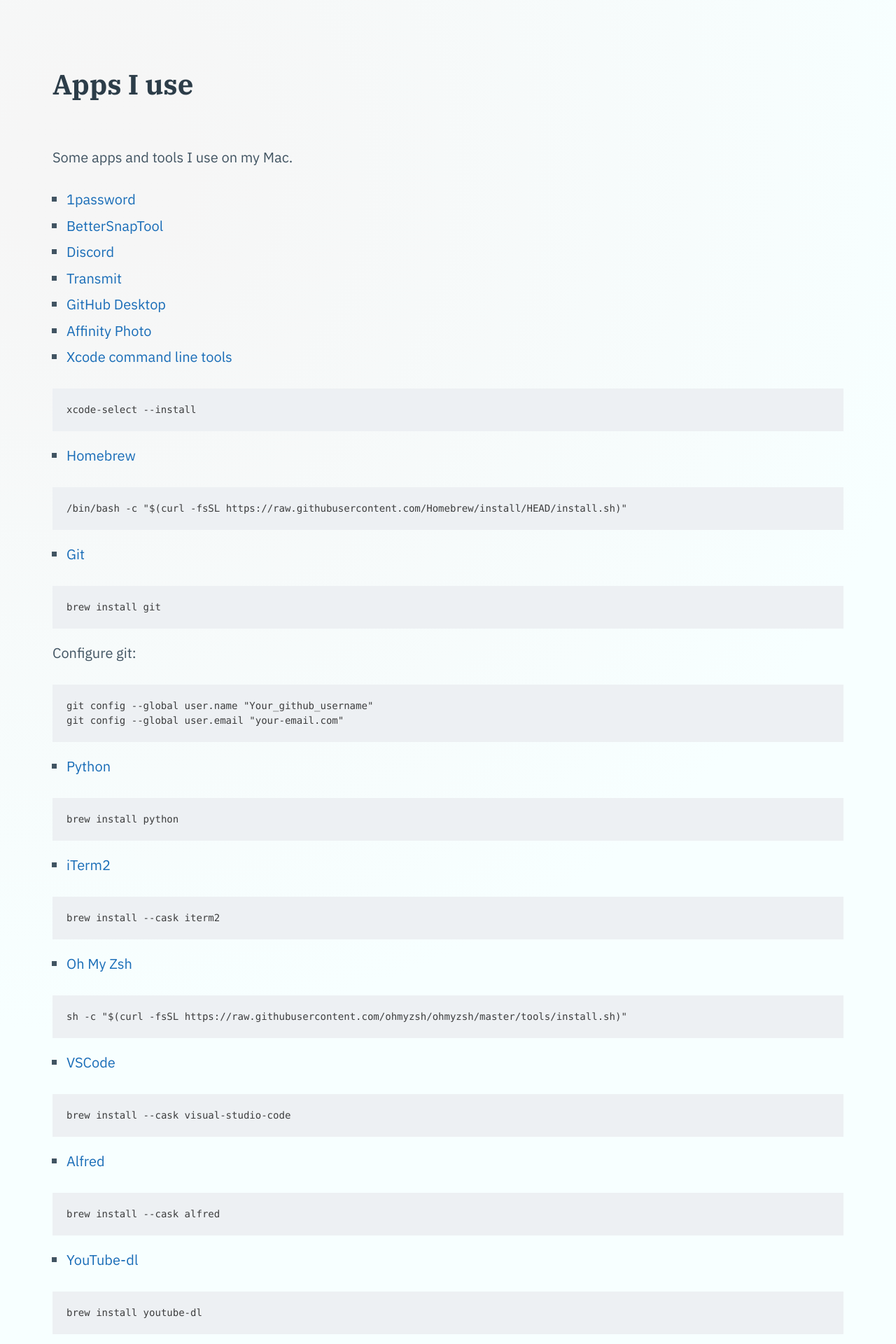
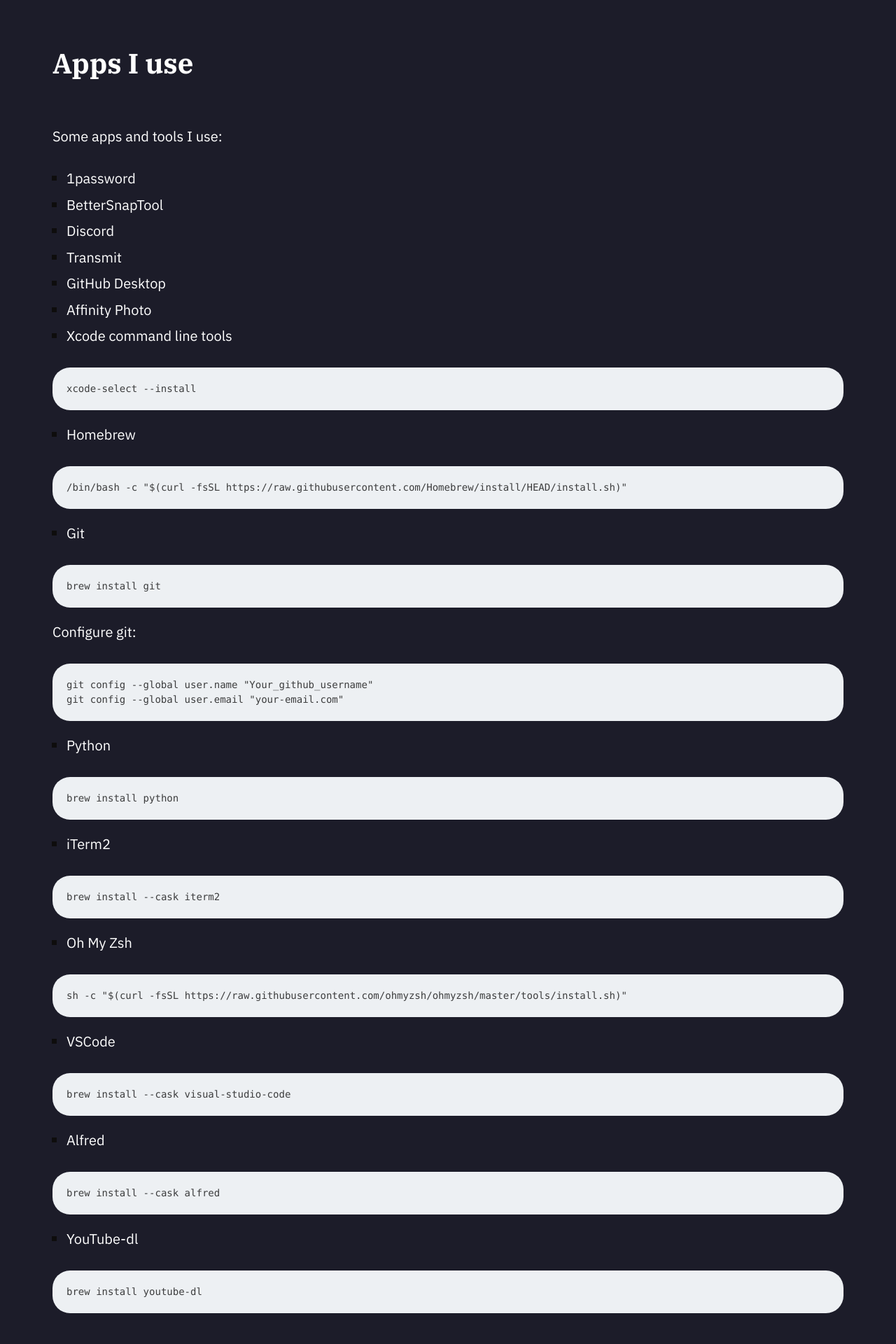
Before and after one commit to leabs/stevenleabo.com, a Jekyll site: the page built from apps.html, in a window 1280 px wide. Shown: the top 1920 px of the page at 70% size. Built offline with Jekyll 4.4.1, drawn with Linux system fonts in a browser that asks for light colours.

Commit message:
adding colors, video, nice stuff

````diff
--- a/_includes/head.html
+++ b/_includes/head.html
@@ -16,6 +16,17 @@
   {% endif %}
 
   <style>
+    :root {
+      --darkest: #1c1c29;
+      --highlight: #7ed7e8;
+      --highlight2: #9cdf97;
+      --highlight3: #f9aa7c;
+      --black: #0e0d0d;
+    }
+    body {
+      color: var(--ctp-mocha-text);
+      background: var(--darkest);
+    }
     h1,
     h2,
     h3,
@@ -28,6 +39,7 @@
     a,
     li {
       font-family: "IBM Plex Sans", sans-serif;
+      color:var(--black);
     }
     /* Blue Light scheme (Default) */
     /* Can be forced with data-theme="light" */
@@ -73,7 +85,7 @@
       --nav-link-spacing-horizontal: 15px;
       --form-element-spacing-vertical: 5px;
       --form-element-spacing-horizontal: 15px;
-      --border-radius: 0;
+      --border-radius: 25px;
       --color: rgb(13, 17, 23);
     }
     h4 {
@@ -84,10 +96,22 @@
     .headings > :last-child,
     hgroup > :last-child {
       font-family: "IBM Plex Serif", serif;
-      color: hsl(205deg, 25%, 23%) !important;
+      color: var(--darkest);
     }
-    h1 {
-      --color: var(--h3-color);
+    h1, h2, h3{
+      --color: var(--darkest);
+    }
+    #blog > article > .post-title{
+      color:var(--darkest);
+    }
+    #blog > div > div > div:nth-child(1) > article {
+      background-color: var(--highlight);
+    }
+    #blog > div > div > div:nth-child(2) > article {
+      background-color: var(--highlight2);
+    }
+    #blog > div > div > div:nth-child(3) > article {
+      background-color: #fff;
     }
   </style>
 
--- a/_includes/home/about.html
+++ b/_includes/home/about.html
@@ -2,13 +2,13 @@
   <div class="container" style="padding-top: 60px">
     <div class="grid">
       <div>
-        <article style="margin: 0">
+        <article style="margin: 0; ">
           <h1 style="margin-bottom: 27px">Steven Leabo</h1>
           <br />
 
           <p>
-            As a professional Frontend Web Developer with
-            <span id="years"></span> years of experience, I have collaborated
+            I'm a Frontend Web Developer with
+            <span id="years"></span> years of experience. I have collaborated
             with a wide range of clients, from start-ups to larger companies. My
             areas of expertise include creating appealing styles, constructing
             layouts and components based on designs, and utilizing cutting-edge
--- a/_layouts/home.html
+++ b/_layouts/home.html
@@ -3,7 +3,7 @@
 ---
 
 {% include home/about.html %}
+{% include home/featured-project.html %}
 {% include home/featured-post.html %}
 <!-- {% include home/prs.html %} -->
-{% include home/featured-project.html %}
-{% include home/featured-videos.html %}
+<!-- {% include home/featured-videos.html %} -->
--- /dev/null
+++ b/apps.html
@@ -0,0 +1,241 @@
+---
+title: Apps I use
+layout: default
+permalink: /apps/
+---
+
+<div style="padding-top:30px;">
+  <br />
+  <h1 class="text-white" id="apps-i-use">Apps I use</h1>
+
+  <p class="text-white">Some apps and tools I use:</p>
+
+  <ul>
+    <li><a class="text-white" href="https://1password.com/">1password</a></li>
+    <li>
+      <a
+        class="text-white"
+        href="https://apps.apple.com/gb/app/bettersnaptool/id417375580?mt=12"
+        >BetterSnapTool</a
+      >
+    </li>
+    <li><a class="text-white" href="https://discord.com/">Discord</a></li>
+    <li>
+      <a class="text-white" href="https://panic.com/transmit/">Transmit</a>
+    </li>
+    <li>
+      <a class="text-white" href="https://desktop.github.com/"
+        >GitHub Desktop</a
+      >
+    </li>
+    <li>
+      <a class="text-white" href="https://affinity.serif.com/en-gb/photo/"
+        >Affinity Photo</a
+      >
+    </li>
+    <li>
+      <a class="text-white" href="https://developer.apple.com/download/more/"
+        >Xcode command line tools</a
+      >
+    </li>
+  </ul>
+
+  <div class="language-bash highlighter-rouge">
+    <div class="highlight">
+      <pre
+        class="highlight"
+      ><code>xcode-select <span class="nt">--install</span>
+</code></pre>
+    </div>
+  </div>
+
+  <ul>
+    <li><a class="text-white" href="https://brew.sh/">Homebrew</a></li>
+  </ul>
+
+  <div class="language-bash highlighter-rouge">
+    <div class="highlight">
+      <pre
+        class="highlight"
+      ><code>/bin/bash <span class="nt">-c</span> <span class="s2">"</span><span class="si">$(</span>curl <span class="nt">-fsSL</span> https://raw.githubusercontent.com/Homebrew/install/HEAD/install.sh<span class="si">)</span><span class="s2">"</span>
+</code></pre>
+    </div>
+  </div>
+
+  <ul>
+    <li><a class="text-white" href="https://git-scm.com/">Git</a></li>
+  </ul>
+
+  <div class="language-bash highlighter-rouge">
+    <div class="highlight">
+      <pre class="highlight"><code>brew <span class="nb">install </span>git
+</code></pre>
+    </div>
+  </div>
+
+  <p class="text-white">Configure git:</p>
+
+  <div class="language-bash highlighter-rouge">
+    <div class="highlight">
+      <pre
+        class="highlight"
+      ><code>git config <span class="nt">--global</span> user.name <span class="s2">"Your_github_username"</span>
+git config <span class="nt">--global</span> user.email <span class="s2">"your-email.com"</span>
+</code></pre>
+    </div>
+  </div>
+
+  <ul>
+    <li><a class="text-white" href="https://www.python.org/">Python</a></li>
+  </ul>
+
+  <div class="language-bash highlighter-rouge">
+    <div class="highlight">
+      <pre class="highlight"><code>brew <span class="nb">install </span>python
+</code></pre>
+    </div>
+  </div>
+
+  <ul>
+    <li><a class="text-white" href="https://iterm2.com/">iTerm2</a></li>
+  </ul>
+
+  <div class="language-bash highlighter-rouge">
+    <div class="highlight">
+      <pre
+        class="highlight"
+      ><code>brew <span class="nb">install</span> <span class="nt">--cask</span> iterm2
+</code></pre>
+    </div>
+  </div>
+
+  <ul>
+    <li><a class="text-white" href="https://ohmyz.sh/">Oh My Zsh</a></li>
+  </ul>
+
+  <div class="language-bash highlighter-rouge">
+    <div class="highlight">
+      <pre
+        class="highlight"
+      ><code>sh <span class="nt">-c</span> <span class="s2">"</span><span class="si">$(</span>curl <span class="nt">-fsSL</span> https://raw.githubusercontent.com/ohmyzsh/ohmyzsh/master/tools/install.sh<span class="si">)</span><span class="s2">"</span>
+</code></pre>
+    </div>
+  </div>
+
+  <ul>
+    <li>
+      <a class="text-white" href="https://code.visualstudio.com/">VSCode</a>
+    </li>
+  </ul>
+
+  <div class="language-bash highlighter-rouge">
+    <div class="highlight">
+      <pre
+        class="highlight"
+      ><code>brew <span class="nb">install</span> <span class="nt">--cask</span> visual-studio-code
+</code></pre>
+    </div>
+  </div>
+
+  <ul>
+    <li><a class="text-white" href="https://www.alfredapp.com/">Alfred</a></li>
+  </ul>
+
+  <div class="language-bash highlighter-rouge">
+    <div class="highlight">
+      <pre
+        class="highlight"
+      ><code>brew <span class="nb">install</span> <span class="nt">--cask</span> alfred
+</code></pre>
+    </div>
+  </div>
+
+  <ul>
+    <li><a class="text-white" href="https://youtube-dl.org/">YouTube-dl</a></li>
+  </ul>
+
+  <div class="language-bash highlighter-rouge">
+    <div class="highlight">
+      <pre
+        class="highlight"
+      ><code>brew <span class="nb">install </span>youtube-dl
+</code></pre>
+    </div>
+  </div>
+
+  <h2 class="text-white" id="vscode-extensions">VSCode Extensions</h2>
+
+  <ul>
+    <li>
+      <a
+        class="text-white" href="https://marketplace.visualstudio.com/items?itemName=azemoh.one-monokai"
+        >One Monokai Theme</a
+      >
+    </li>
+    <li>
+      <a
+        class="text-white" href="https://marketplace.visualstudio.com/items?itemName=esbenp.prettier-vscode"
+        >Prettier</a
+      >
+    </li>
+    <li>
+      <a
+        class="text-white" href="https://marketplace.visualstudio.com/items?itemName=dbaeumer.vscode-eslint"
+        >ESLint</a
+      >
+    </li>
+    <li>
+      <a
+        class="text-white" href="https://marketplace.visualstudio.com/items?itemName=GitHub.copilot"
+        >GitHub Copilot</a
+      >
+    </li>
+    <li>
+      <a
+        class="text-white" href="https://marketplace.visualstudio.com/items?itemName=eamodio.gitlens"
+        >GitLens</a
+      >
+    </li>
+    <li>
+      <a
+        class="text-white" href="https://marketplace.visualstudio.com/items?itemName=GitHub.vscode-pull-request-github"
+        >GitHub Pull Requests and Issues</a
+      >
+    </li>
+    <li>
+      <a
+        class="text-white" href="https://marketplace.visualstudio.com/items?itemName=ritwickdey.LiveServer"
+        >Live Server</a
+      >
+    </li>
+    <li>
+      <a
+        class="text-white" href="https://marketplace.visualstudio.com/items?itemName=ms-python.python"
+        >Python</a
+      >
+    </li>
+  </ul>
+
+  <h2 class="text-white" id="alred-workflows">Alred Workflows</h2>
+
+  <ul>
+    <li class="text-white">
+      <a class="text-white" href="https://alfred.app/workflows/alfredapp/1password/">1password</a>
+      - Search 1Password vaults.
+    </li>
+    <li class="text-white">
+      <a class="text-white" href="https://github.com/skydiver/alfred-vercel">alfred-vercel</a> -
+      Connects to Vercel API to list your projects.
+    </li>
+    <li class="text-white">
+      <a class="text-white" href="https://github.com/lyr1cx/ChatGPT-Alfred">ChatGPT-Alfred</a> -
+      Quick search ChatGPT within Alfred search bar.
+    </li>
+    <li class="text-white">
+      <a class="text-white" href="https://alfred-spotify-mini-player.com/">Spotify Mini Player</a>
+      - Control Spotify from Alfred.
+    </li>
+  </ul>
+
+  <div class="button-wrapper"><a class="button" style="color: var(--black); background: var(--highlight)"  href="/">Back Home</a></div>
+</div>
--- a/apps.md
+++ /dev/null
@@ -1,98 +0,0 @@
----
-title: Apps I use
-layout: default
-permalink: /apps/
----
-
-&nbsp;
-
-# Apps I use
-
-Some apps and tools I use on my Mac.
-
-- [1password](https://1password.com/)
-- [BetterSnapTool](https://apps.apple.com/gb/app/bettersnaptool/id417375580?mt=12)
-- [Discord](https://discord.com/)
-- [Transmit](https://panic.com/transmit/)
-- [GitHub Desktop](https://desktop.github.com/)
-- [Affinity Photo](https://affinity.serif.com/en-gb/photo/)
-- [Xcode command line tools](https://developer.apple.com/download/more/)
-
-```bash
-xcode-select --install
-```
-
-- [Homebrew](https://brew.sh/)
-
-```bash
-/bin/bash -c "$(curl -fsSL https://raw.githubusercontent.com/Homebrew/install/HEAD/install.sh)"
-```
-
-- [Git](https://git-scm.com/)
-
-```bash
-brew install git
-```
-
-Configure git:
-
-```bash
-git config --global user.name "Your_github_username"
-git config --global user.email "your-email.com"
-```
-
-- [Python](https://www.python.org/)
-
-```bash
-brew install python
-```
-
-- [iTerm2](https://iterm2.com/)
-
-```bash
-brew install --cask iterm2
-```
-
-- [Oh My Zsh](https://ohmyz.sh/)
-
-```bash
-sh -c "$(curl -fsSL https://raw.githubusercontent.com/ohmyzsh/ohmyzsh/master/tools/install.sh)"
-```
-
-- [VSCode](https://code.visualstudio.com/)
-
-```bash
-brew install --cask visual-studio-code
-```
-
-- [Alfred](https://www.alfredapp.com/)
-
-```bash
-brew install --cask alfred
-```
-
-- [YouTube-dl](https://youtube-dl.org/)
-
-```bash
-brew install youtube-dl
-```
-
-## VSCode Extensions
-
-- [One Monokai Theme](https://marketplace.visualstudio.com/items?itemName=azemoh.one-monokai)
-- [Prettier](https://marketplace.visualstudio.com/items?itemName=esbenp.prettier-vscode)
-- [ESLint](https://marketplace.visualstudio.com/items?itemName=dbaeumer.vscode-eslint)
-- [GitHub Copilot](https://marketplace.visualstudio.com/items?itemName=GitHub.copilot)
-- [GitLens](https://marketplace.visualstudio.com/items?itemName=eamodio.gitlens)
-- [GitHub Pull Requests and Issues](https://marketplace.visualstudio.com/items?itemName=GitHub.vscode-pull-request-github)
-- [Live Server](https://marketplace.visualstudio.com/items?itemName=ritwickdey.LiveServer)
-- [Python](https://marketplace.visualstudio.com/items?itemName=ms-python.python)
-
-## Alred Workflows
-
-- [1password](https://alfred.app/workflows/alfredapp/1password/) - Search 1Password vaults.
-- [alfred-vercel](https://github.com/skydiver/alfred-vercel) - Connects to Vercel API to list your projects.
-- [ChatGPT-Alfred](https://github.com/lyr1cx/ChatGPT-Alfred) - Quick search ChatGPT within Alfred search bar.
-- [Spotify Mini Player](https://alfred-spotify-mini-player.com/) - Control Spotify from Alfred.
-
-[Back Home](/)
--- a/assets/css/style.css
+++ b/assets/css/style.css
@@ -15,29 +15,21 @@
   padding-bottom: 2rem;
 }
 .button {
-  color: #000;
-  border: 3px solid rgba(0, 0, 0, 0.1);
+  background: var(--darkest);
+  color: #fff;
   padding: 10px 20px;
-  border-radius: 0;
+  border-radius: 25px;
   text-decoration: none;
   font-weight: 500;
   font-size: 0.75rem;
   transition: all 0.2s ease-in-out;
 }
-.repo-button {
-  color: #fff;
-  background: 282828;
-  border: 1px solid rgba(255, 255, 255, 0.1);
-  padding: 5px 10px;
-  min-height: 70px !important;
-  margin-bottom: 3rem;
-}
 .button:hover {
-  box-shadow: 4px 4px 8px rgba(0, 0, 0, 0.1);
+  box-shadow: 1px 2px 10px rgba(0,0,0,0.3);
   cursor: pointer;
 }
 .post-date {
-  --color: var(--muted-color);
+  --color: var(--darkest);
   font-size: 18px;
   margin-bottom: 20px;
 }
````
Also changed, not shown: _includes/home/featured-project.html (+15 -9 lines), _includes/social.html (+9 -8 lines), assets/video/mirror-video-load.png (added), 1 other file.
